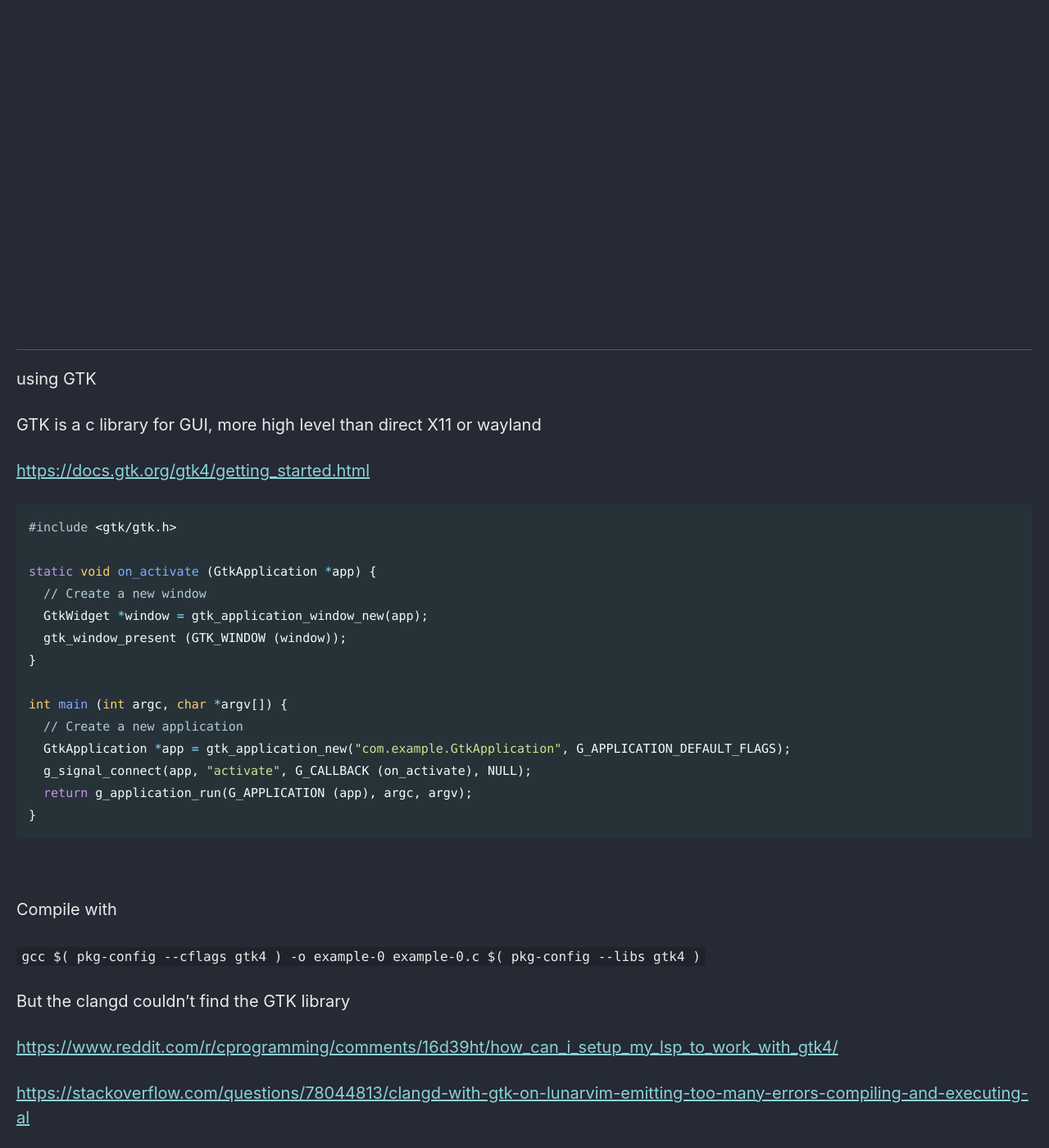
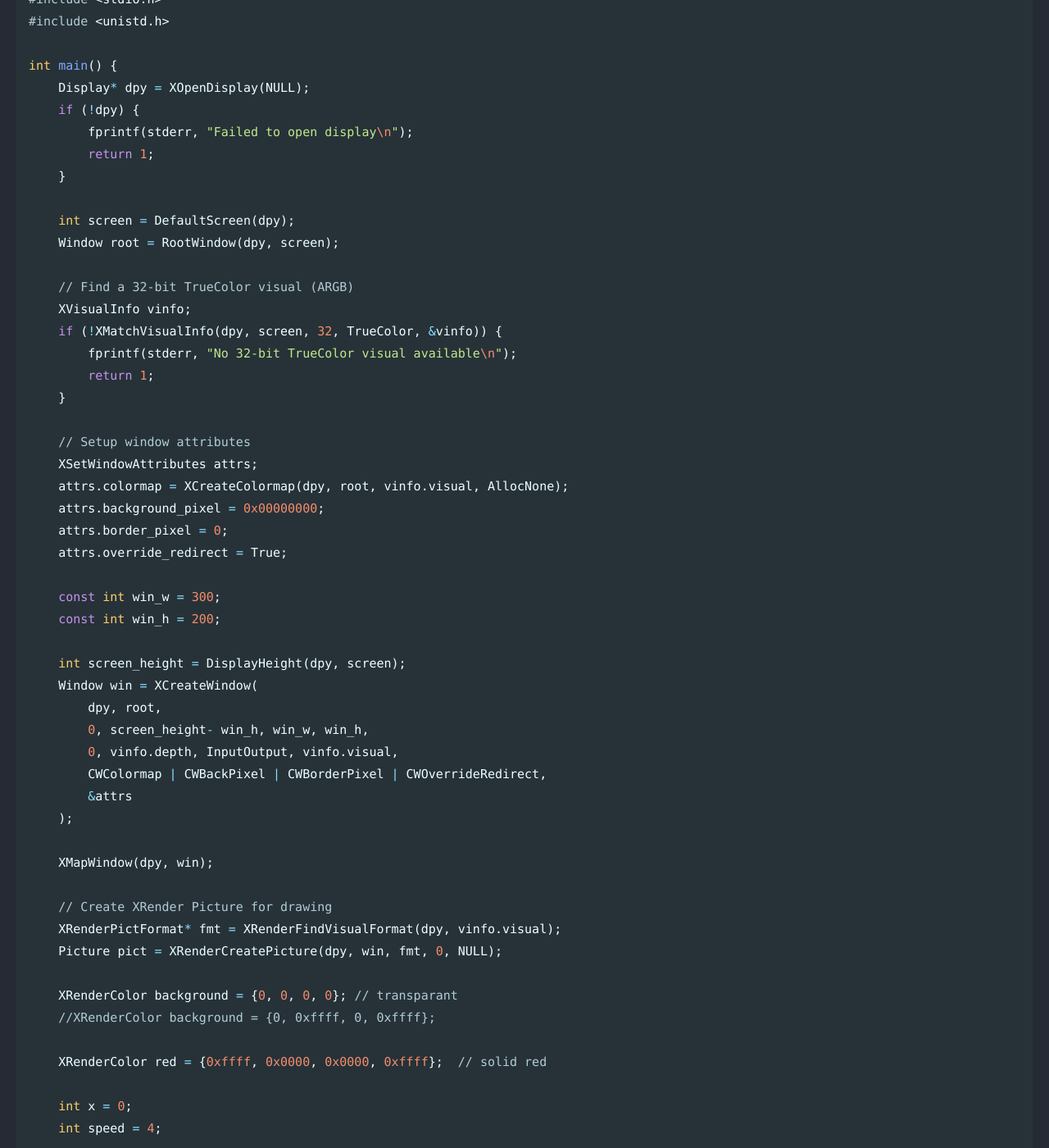
Before and after one commit to Connor-McCartney/Connor-McCartney.github.io, a Jekyll site: the page built from _pages/misc/xguic.md, in a window 1280 px wide and 1400 px high, scrolled down 5702 px. Shown: the whole window at 82% size. Built offline with Jekyll 4.4.1, drawn with Linux system fonts in a browser that asks for light colours; cached includes are drawn as plain includes; some of the changed text lies outside the part shown.

Commit message:
Update xguic.md

````diff
--- a/_pages/misc/xguic.md
+++ b/_pages/misc/xguic.md
@@ -207,6 +207,8 @@ int main(int argc, char **argv)
 }
 ```
 
+
+
 <br>
 
 
@@ -214,6 +216,92 @@ int main(int argc, char **argv)
 
 <br>
 
+# Transparant and unaffected by dwm tiling
+
+`-lX11 -lXrender`
+
+```c
+#include <X11/Xlib.h>
+#include <X11/Xutil.h>
+#include <X11/Xatom.h>
+#include <X11/extensions/Xrender.h>
+#include <stdio.h>
+#include <unistd.h>
+
+int main() {
+    Display* dpy = XOpenDisplay(NULL);
+    if (!dpy) {
+        fprintf(stderr, "Failed to open display\n");
+        return 1;
+    }
+
+    int screen = DefaultScreen(dpy);
+    Window root = RootWindow(dpy, screen);
+
+    // Find a 32-bit TrueColor visual (ARGB)
+    XVisualInfo vinfo;
+    if (!XMatchVisualInfo(dpy, screen, 32, TrueColor, &vinfo)) {
+        fprintf(stderr, "No 32-bit TrueColor visual available\n");
+        return 1;
+    }
+
+    // Setup window attributes
+    XSetWindowAttributes attrs;
+    attrs.colormap = XCreateColormap(dpy, root, vinfo.visual, AllocNone);
+    attrs.background_pixel = 0x00000000;
+    attrs.border_pixel = 0;
+    attrs.override_redirect = True;
+
+    const int win_w = 300;
+    const int win_h = 200;
+
+    int screen_height = DisplayHeight(dpy, screen);
+    Window win = XCreateWindow(
+        dpy, root,
+        0, screen_height- win_h, win_w, win_h,
+        0, vinfo.depth, InputOutput, vinfo.visual,
+        CWColormap | CWBackPixel | CWBorderPixel | CWOverrideRedirect,
+        &attrs
+    );
+
+    XMapWindow(dpy, win);
+
+    // Create XRender Picture for drawing
+    XRenderPictFormat* fmt = XRenderFindVisualFormat(dpy, vinfo.visual);
+    Picture pict = XRenderCreatePicture(dpy, win, fmt, 0, NULL);
+
+    XRenderColor background = {0, 0, 0, 0}; // transparant
+    //XRenderColor background = {0, 0xffff, 0, 0xffff};
+
+    XRenderColor red = {0xffff, 0x0000, 0x0000, 0xffff};  // solid red
+
+    int x = 0;
+    int speed = 4;
+
+    while (1) {
+        // Clear window to transparent
+        XRectangle clear_rect = {0, 0, win_w, win_h};
+        XRenderFillRectangles(dpy, PictOpSrc, pict, &background, &clear_rect, 1);
+
+        // Draw moving red rectangle
+        XRectangle red_rect = {x, win_h / 2 - 20, 40, 40};
+        XRenderFillRectangles(dpy, PictOpOver, pict, &red, &red_rect, 1);
+
+        XFlush(dpy);
+
+        // Update position
+        x += speed;
+        if (x < 0 || x > win_w - 40) speed = -speed;
+
+        usleep(16000);  // ~60 FPS
+    }
+
+    // Cleanup (never actually reached)
+    XRenderFreePicture(dpy, pict);
+    XCloseDisplay(dpy);
+    return 0;
+}
+```
 
 <br>
 
````
